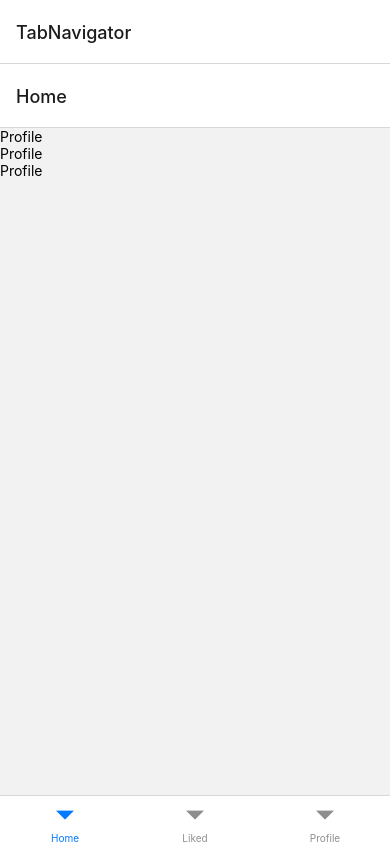
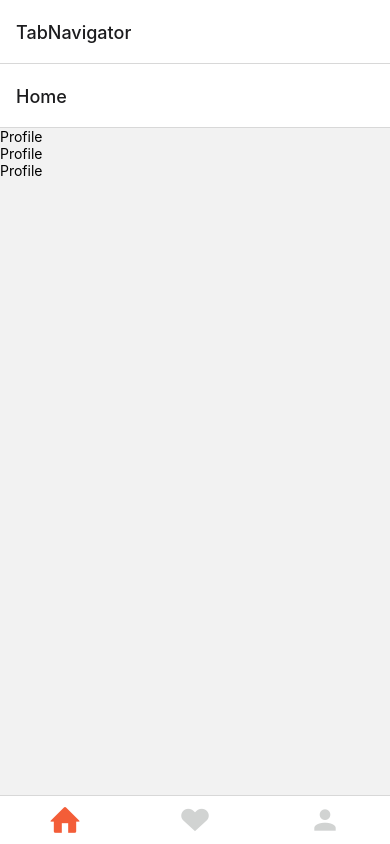
Before and after one commit to JoelAngels/travel-app-react-native, a React Native app: screen / in a window 390 px wide. Built offline with nearby package versions, Linux system fonts and the light colour scheme.

Commit message:
added the icons in the tab

```diff
--- a/App.js
+++ b/App.js
@@ -1,26 +1,57 @@
 import React from 'react';
-import {View, Text} from 'react-native';
+import {View, Text, StyleSheet} from 'react-native';
 import Home from './components/Home';
 import Details from './components/Details';
 import Liked from './components/Liked';
 import Profile from './components/Profile';
+import colors from './assets/colors/colors';
 
 import {NavigationContainer} from '@react-navigation/native';
 import {createNativeStackNavigator} from '@react-navigation/native-stack';
 import {createBottomTabNavigator} from '@react-navigation/bottom-tabs';
 
-// import Feather from 'react-native-vector-icons/Feather';
-// import Entypo from 'react-native-vector-icons/Entypo';
+import Entypo from 'react-native-vector-icons/Entypo';
+import MaterialCommunityIcons from 'react-native-vector-icons/MaterialCommunityIcons';
 
 const Stack = createNativeStackNavigator();
 const Tab = createBottomTabNavigator();
 
 const TabNavigator = () => {
   return (
-    <Tab.Navigator>
-      <Tab.Screen name="Home" component={Home} />
-      <Tab.Screen name="Liked" component={Liked} />
-      <Tab.Screen name="Profile" component={Profile} />
+    <Tab.Navigator
+      tabBarOptions={{
+        style: styles.tabBar,
+        activeTintColor: colors.orange,
+        inactiveTintColor: colors.gray,
+        showLabel: false,
+      }}>
+      <Tab.Screen
+        name="Home"
+        component={Home}
+        options={{
+          tabBarIcon: ({color}) => (
+            <Entypo name="home" size={32} color={color} />
+          ),
+        }}
+      />
+      <Tab.Screen
+        name="Liked"
+        component={Liked}
+        options={{
+          tabBarIcon: ({color}) => (
+            <Entypo name="heart" size={32} color={color} />
+          ),
+        }}
+      />
+      <Tab.Screen
+        name="Profile"
+        component={Profile}
+        options={{
+          tabBarIcon: ({color}) => (
+            <MaterialCommunityIcons name="account" size={32} color={color} />
+          ),
+        }}
+      />
     </Tab.Navigator>
   );
 };
@@ -35,4 +66,12 @@ const App = () => {
   );
 };
 
+const styles = StyleSheet.create({
+  tabBar: {
+    backgroundColor: colors.white,
+    borderTopLeftRadius: 20,
+    borderTopRightRadius: 20,
+  },
+});
+
 export default App;
```
